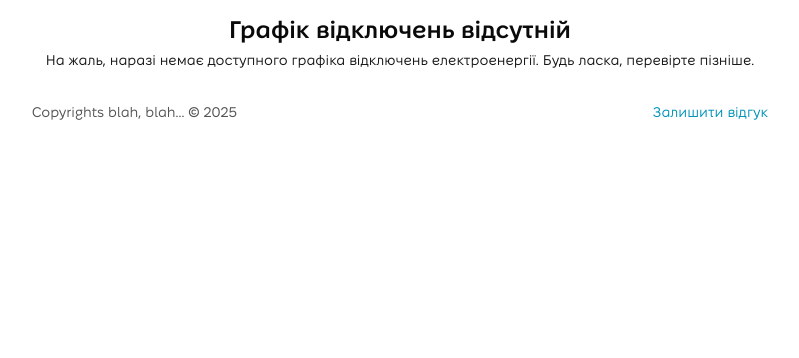
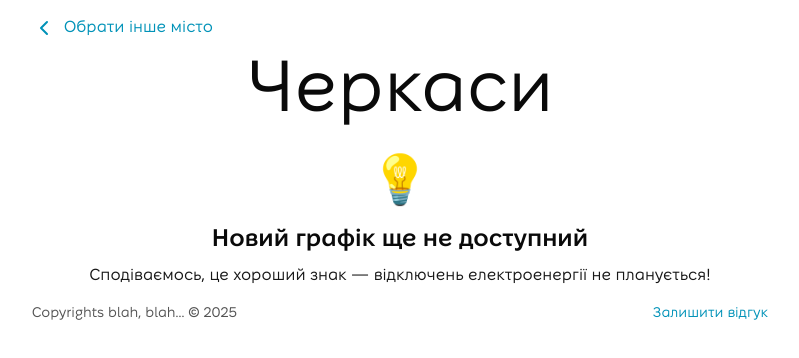
Before and after one commit to SDemonUA/elout, a Next.js app: page /cherkasy in a window 1280 px wide. Shown: the top 358 px of the page, without its empty margins (240-1039 px from the left). Built offline with nearby package versions, Linux system fonts and the light colour scheme; no server answers.

Commit message:
Add placeholder on schedule page when no new schedule is available
Co-authored-by: SDemonUA <983045+SDemonUA@users.noreply.github.com>

```diff
--- a/app/[city]/page.tsx
+++ b/app/[city]/page.tsx
@@ -30,8 +30,13 @@ export default async function Page({ params }: { params: Promise<{ city: string
   const scheduleProvider = ScheduleProviderFactory.getScheduleProvider(city);
   const schedule = scheduleProvider ? await scheduleProvider.getSchedule() : null;
 
-  if (!schedule) {
-    return <EmptySchedule />;
+  const today = new Date();
+  today.setUTCHours(0, 0, 0, 0);
+  const scheduleDate = schedule ? new Date(schedule.scheduleDate) : null;
+  const isObsolete = scheduleDate && !isNaN(scheduleDate.getTime()) ? scheduleDate < today : true;
+
+  if (!schedule || isObsolete) {
+    return <EmptySchedule cityLabel={cityLabel} />;
   }
 
   // TODO: This code called on server side so it doesn't know utc offset of the user
--- a/components/empty-schedule.tsx
+++ b/components/empty-schedule.tsx
@@ -1,11 +1,27 @@
-export default function EmptySchedule() {
+import { ChevronLeft } from "lucide-react";
+import Link from "next/link";
+
+export default function EmptySchedule({ cityLabel }: { cityLabel?: string }) {
   return (
     <main className="max-w-3xl mx-auto p-4">
-      <h2 className="text-2xl text-center font-semibold mb-1">Графік відключень відсутній</h2>
-      <p className="mb-4 text-sm text-center text-secondary-foreground">
-        На жаль, наразі немає доступного графіка відключень електроенергії. Будь ласка, перевірте
-        пізніше.
-      </p>
+      <div>
+        <Link href="/" className="flex items-center text-cyan-600 hover:text-cyan-800">
+          <ChevronLeft className="inline-block mr-2" />
+          <span>Обрати інше місто</span>
+        </Link>
+      </div>
+      {cityLabel && (
+        <div className="m-4 text-center">
+          <div className="text-7xl">{cityLabel}</div>
+        </div>
+      )}
+      <div className="mt-8 text-center">
+        <div className="text-5xl mb-4">💡</div>
+        <h2 className="text-2xl font-semibold mb-2">Новий графік ще не доступний</h2>
+        <p className="text-secondary-foreground">
+          Сподіваємось, це хороший знак — відключень електроенергії не планується!
+        </p>
+      </div>
     </main>
   );
 }
```
